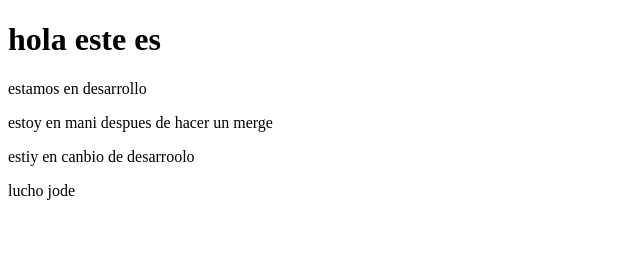
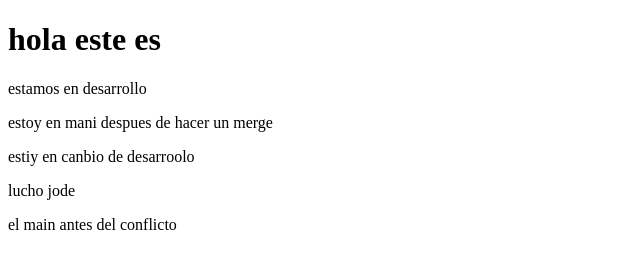
Before and after one commit to fabian115/contactos, a plain HTML site: page index.html in a window 1280 px wide. Shown: the whole page, without its empty margins (0-640 px from the left). Drawn offline with Linux system fonts and the light colour scheme.

Commit message:
comentario

```diff
--- a/index.html
+++ b/index.html
@@ -12,6 +12,6 @@
     <p>estoy en mani despues de hacer un merge</p>
    <p> estiy en canbio de desarroolo
     <p>lucho jode</p>
-
+<p>el main antes del conflicto</p>
 </body>
 </html>
```
